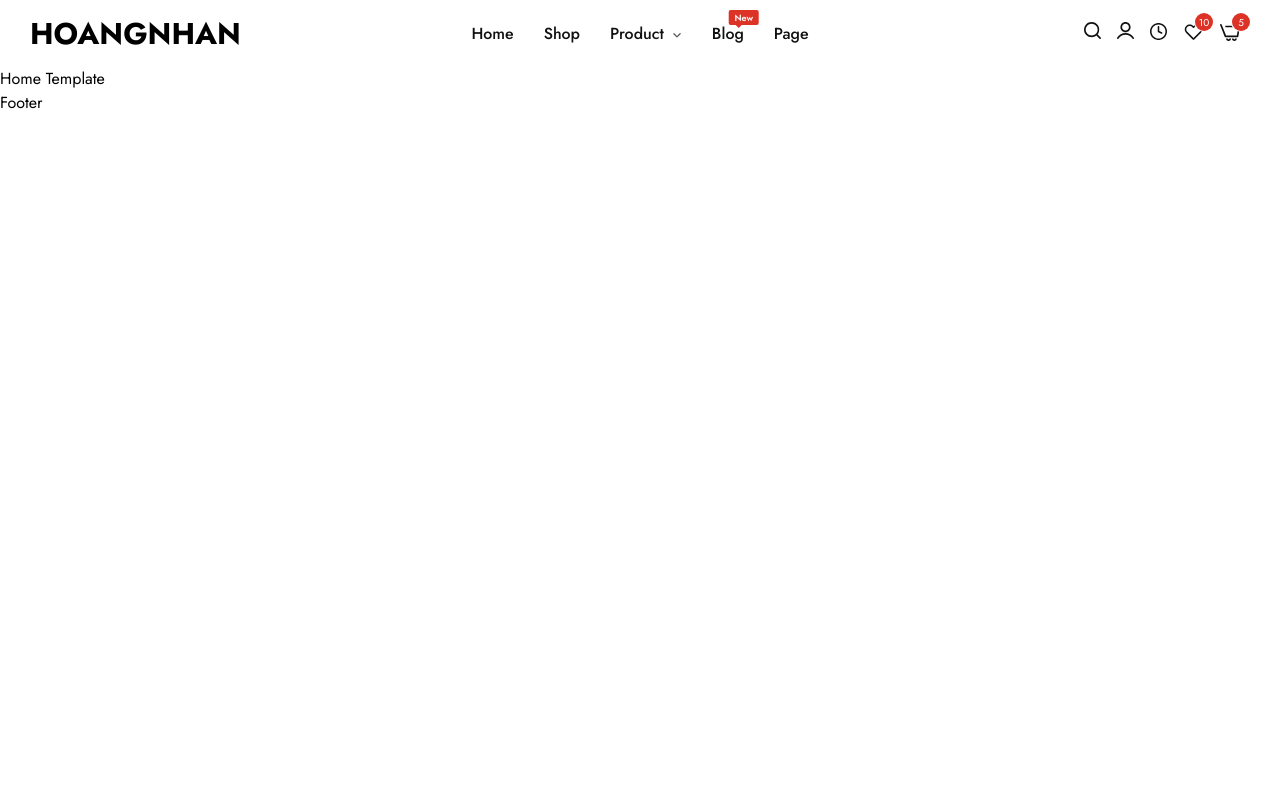
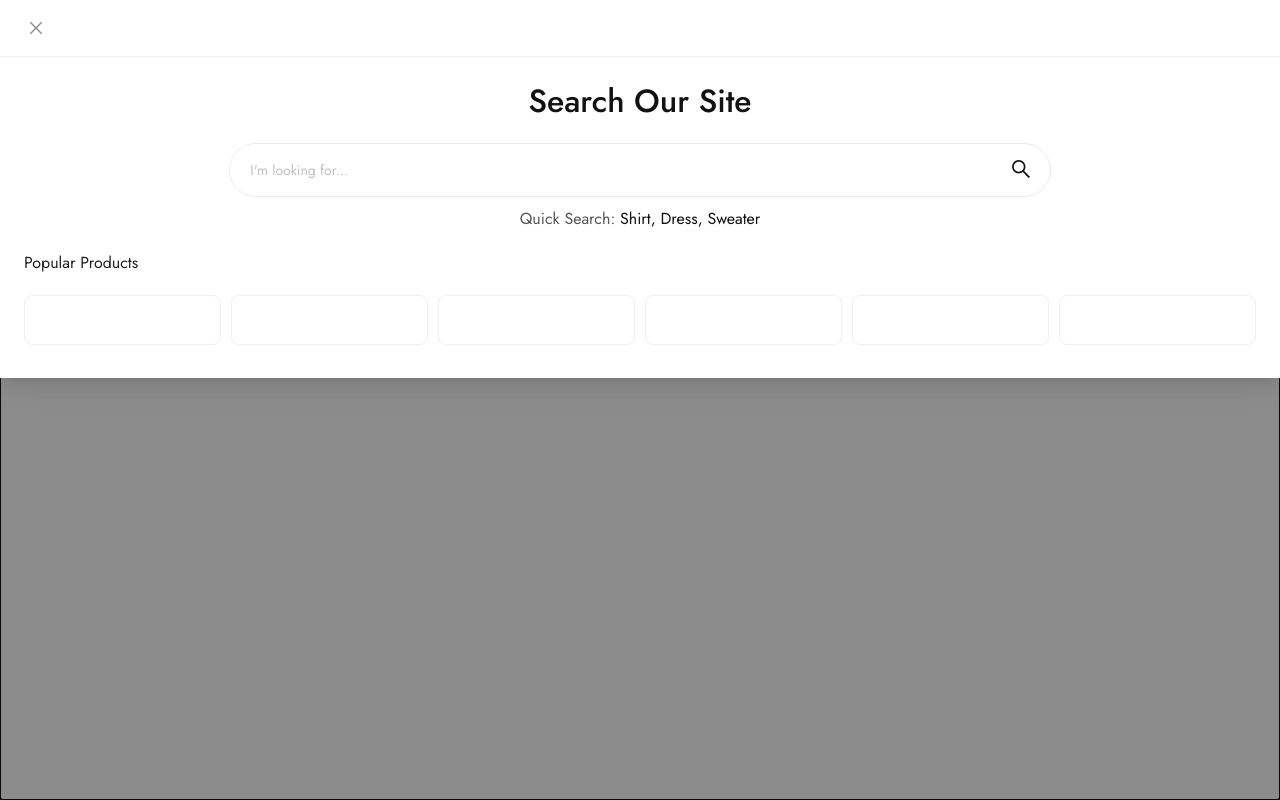
Before and after one commit to hoangnhan-dev/hoangnhan-store, a React (Vite) app in the folder client/: page / in a window 1280 px wide. Built offline with nearby package versions, Linux system fonts and the light colour scheme.

Commit message:
Search Drawer - input box

```diff
--- a/client/src/components/ui/Header.jsx
+++ b/client/src/components/ui/Header.jsx
@@ -7,65 +7,9 @@ import RecentIcon from "@/components/ui/svg/RecentIcon.jsx";
 import HeartIcon from "@/components/ui/svg/HeartIcon.jsx";
 import CartIcon from "@/components/ui/svg/CartIcon.jsx";
 import Badge from '@/components/ui/antd/Badge.jsx';
-
-export default function Header() {
-    return (
-      <div className="header header-middle">
-          <div className="grid grid-cols-3 items-center full-width">
-              {/* Logo */}
-              <div>
-                  <a href="#" className="header-logo">HOANGNHAN</a>
-              </div>
-
-              {/* Menu */}
-              <ul className="header-menu-list flex flex-wrap items-center justify-center">
-                  {
-                      menuList.map(item => (
-                        <li key={item.content} className={clsx("py-s2 px-s3", item?.pullDown && "flex items-center")}>
-                            <div className="relative">
-                                <a href={item.to} className="text-heading hover:text-primary transition font-500">{item.content}</a>
-                                {
-                                  item?.badgeFlag && (
-                                    <a href="#" className="header-label">{item?.badgeFlag}</a>
-                                  )
-                                }
-                            </div>
-                            {
-                              item?.pullDown && (
-                                <div className="pl-2 text-submenu text-[10px] relative top-0.5 cursor-pointer *:size-2.5">
-                                    <FontAwesomeIcon icon={faAngleDown}/>
-                                </div>
-                              )
-                            }
-                        </li>
-                      ))
-                  }
-              </ul>
-
-              {/* Submenu */}
-              <div>
-                  <ul className="flex items-center justify-end *:ml-4 pr-[9px]">
-                      <li>
-                          <button className="hover-svg"><SearchIcon/></button>
-                      </li>
-                      <li>
-                          <button className="hover-svg"><UserIcon/></button>
-                      </li>
-                      <li><a href="#" className="relative -top-0.5 hover-svg"><RecentIcon/></a></li>
-                      <li>
-                          <Badge count={10}><a href="#" className="relative top-0.5 hover-svg"><HeartIcon/></a></Badge>
-                      </li>
-                      <li>
-                      <Badge count={5}>
-                              <button className="relative top-0.5 hover-svg"><CartIcon/></button>
-                          </Badge>
-                      </li>
-                  </ul>
-              </div>
-          </div>
-      </div>
-    );
-}
+import Drawer from "@/components/ui/antd/Drawer.jsx";
+import {SearchInput} from "@/components/ui/antd/Input.jsx";
+import {CardMeta} from "@/components/ui/antd/Card.jsx";
 
 const menuList = [
     {
@@ -91,3 +35,101 @@ const menuList = [
         content: 'Page',
     },
 ];
+
+export default function Header() {
+    return (
+        <div className="header header-middle">
+            <div className="grid grid-cols-3 items-center full-width">
+                {/* Logo */}
+                <div>
+                    <a href="#" className="header-logo">HOANGNHAN</a>
+                </div>
+
+                {/* Menu */}
+                <ul className="header-menu-list flex flex-wrap items-center justify-center">
+                    {
+                        menuList.map(item => (
+                            <li key={item.content}
+                                className={clsx("py-8 px-12", item?.pullDown && "flex items-center")}>
+                                <div className="relative">
+                                    <a href={item.to}
+                                       className="text-heading hover:text-primary transition font-500">{item.content}</a>
+                                    {
+                                        item?.badgeFlag && (
+                                            <a href="#" className="header-label">{item?.badgeFlag}</a>
+                                        )
+                                    }
+                                </div>
+                                {
+                                    item?.pullDown && (
+                                        <div
+                                            className="pl-2 text-submenu text-[10px] cursor-pointer *:size-2.5">
+                                            <FontAwesomeIcon icon={faAngleDown}/>
+                                        </div>
+                                    )
+                                }
+                            </li>
+                        ))
+                    }
+                </ul>
+
+                {/* Submenu */}
+                <div>
+                    <ul className="flex items-center justify-end *:ml-4 pr-[9px]">
+                        <li>
+                            <button className="hover-svg"><SearchIcon/></button>
+                        </li>
+                        <li>
+                            <button className="hover-svg"><UserIcon/></button>
+                        </li>
+                        <li><a href="#" className="relative -top-0.5 hover-svg"><RecentIcon/></a></li>
+                        <li>
+                            <Badge count={20}><a href="#"
+                                                 className="relative top-0.5 hover-svg"><HeartIcon/></a></Badge>
+                        </li>
+                        <li>
+                            <Badge count={15}>
+                                <button className="relative top-0.5 hover-svg"><CartIcon/></button>
+                            </Badge>
+                        </li>
+                    </ul>
+                </div>
+            </div>
+
+            {/* Search Drawer */}
+            <Drawer open={true} placement="top">
+                <div className="container-fluid">
+                    {/*Search box */}
+                    <h4 className="text-center">Search Our Site</h4>
+                    <div className="w-2/3 mx-auto">
+                        <div className="search-input">
+                            <SearchInput placeholder="I'm looking for..." name="search-input"/>
+                        </div>
+                        <div className="mt-4 text-center">
+                            <div>
+                                <span className="text-grey">Quick Search: </span>
+                                <span className="*:text-heading *:hover:text-heading">
+                                    <a href="#">Shirt, </a>
+                                    <a href="#">Dress, </a>
+                                    <a href="#">Sweater</a>
+                                </span>
+                            </div>
+                        </div>
+                    </div>
+
+                    {/*Popular product */}
+                    <div className="mt-8">
+                        <h5>Popular Products</h5>
+                        <div className="mt-8 grid gap-4 grid-cols-6">
+                            {
+                                [...Array(6)].map((_) => (
+                                    <CardMeta></CardMeta>
+                                ))
+                            }
+                        </div>
+                    </div>
+                </div>
+            </Drawer>
+        </div>
+    );
+}
--- a/client/src/components/ui/antd/Badge.jsx
+++ b/client/src/components/ui/antd/Badge.jsx
@@ -1,6 +1,7 @@
 import {Badge as BadgeA} from 'antd';
 
-export default function Badge({...props}) {
+export default function Badge({children, ...props}) {
+    console.log(1);
     return (
       <BadgeA
             rootClassName="badge-component"
@@ -8,7 +9,7 @@ export default function Badge({...props}) {
             showZero
             {...props}
       >
-          {props.children}
+          {children}
       </BadgeA>
     );
 }
--- /dev/null
+++ b/client/src/components/ui/antd/Card.jsx
@@ -0,0 +1,9 @@
+import { Card as CardA} from "antd";
+
+export default function Card({children, ...props}) {
+    return <CardA {...props}>{children}</CardA>
+}
+
+export function CardMeta({children, ...props}) {
+    return <CardA {...props}>{children}</CardA>
+}
--- /dev/null
+++ b/client/src/components/ui/antd/Drawer.jsx
@@ -0,0 +1,5 @@
+import { Drawer as DrawerA } from 'antd';
+
+export default function Drawer({children, ...props}) {
+    return <DrawerA {...props}>{ children }</DrawerA>
+}
--- /dev/null
+++ b/client/src/components/ui/antd/Input.jsx
@@ -0,0 +1,9 @@
+import {Input as InputA} from 'antd';
+
+export default function Input({...props}) {
+    return <InputA {...props} />;
+}
+
+export function SearchInput({...props}) {
+    return <InputA.Search {...props} />;
+}
--- a/client/src/index.css
+++ b/client/src/index.css
@@ -1,19 +1,20 @@
 @tailwind base;
 
-/*@layer base {*/
-/*    h1 {*/
-/*        @apply text-2xl;*/
-/*    }*/
-/*    h2 {*/
-/*        @apply text-xl;*/
-/*    }*/
-/*    h3 {*/
-/*        @apply text-lg;*/
-/*    }*/
-/*    a {*/
-/*        @apply text-blue-600 underline;*/
-/*    }*/
-/*}*/
+@layer base {
+    html {
+        font-size: 62.5%;
+    }
+
+    * {
+        font-size: 1.6rem;
+    }
+
+    .h4, h4 {
+        font-size: clamp(2rem, 3vw, theme(fontSize.h4));
+        margin-bottom: clamp(1rem, 3vw, 2rem);
+        @apply font-500 tracking-normal text-heading leading-heading;
+    }
+}
 
 @tailwind components;
 
@@ -36,6 +37,42 @@
             @apply px-0;
         }
     }
+
+    .search-input {
+        @apply border border-inputBorder rounded-inputBorder transition;
+
+        &:focus-within {
+            @apply border-heading;
+        }
+
+        .ant-input-group-addon {
+            @apply bg-transparent;
+        }
+
+        .ant-input {
+            @apply py-6 rounded-inputBorder border-none shadow-none pl-8;
+        }
+
+        .ant-btn {
+            @apply bg-transparent border-none !text-heading;
+
+            &:hover {
+                @apply !bg-transparent text-heading;
+            }
+
+            svg {
+                @apply size-8;
+            }
+
+            div {
+                @apply shadow-none;
+            }
+        }
+
+        .ant-btn.ant-btn-icon-only {
+            width: 57px;
+        }
+    }
 }
 
 @tailwind utilities;
@@ -46,7 +83,7 @@
     }
 
     .header-logo {
-        @apply block font-bold text-header-logo;
+        @apply block font-bold text-headerLogo;
     }
 
     .header-menu-list {
@@ -61,9 +98,21 @@
         }
     }
 
+    .container-fluid {
+        @apply mx-auto w-full;
+        max-width: calc(var(--container-fluid-width) + var(--gutter-x));
+        padding-right: calc(var(--bs-gutter-x)* .5);
+        padding-left: calc(var(--bs-gutter-x)* .5);
+    }
+
     @media screen(xl) {
+        :root {
+            --container-fluid-width: 1410px;
+            --gutter-x: 6rem;
+        }
+
         .full-width {
-            @apply px-s6;
+            @apply px-24;
         }
     }
 }
--- a/client/src/main.jsx
+++ b/client/src/main.jsx
@@ -11,10 +11,16 @@ ReactDOM.createRoot(document.getElementById('root')).render(
           <ConfigProvider theme={{
               token: {
                   fontFamily: 'Jost',
+                  colorPrimary: '#111111',
               },
               components: {
                   Badge: {
                       indicatorHeight: 18,
+                  },
+                  Input: {
+                      activeBorderColor: '#111111',
+                      activeShadow: 'none',
+                      hoverBorderColor: 'none',
                   },
               },
           }}>
--- a/client/tailwind.config.js
+++ b/client/tailwind.config.js
@@ -6,49 +6,31 @@ export default {
   ],
   theme: {
     fontFamily: {
-      'sans': 'Jost, Helvetica, Arial, sans-serif',
+      sans: 'Jost, Helvetica, Arial, sans-serif',
     },
     screens: {
       'sm': '640px',
-      // => @media (min-width: 640px) { ... }
-
       'md': '768px',
-      // => @media (min-width: 768px) { ... }
-
       'lg': '1024px',
-      // => @media (min-width: 1024px) { ... }
-
       'xl': '1200px',
-      // => @media (min-width: 1200px) { ... }
-
       '2xl': '1536px',
-      // => @media (min-width: 1536px) { ... }
     },
     extend: {
-      spacing: {
-        's1': '5px',
-        's2': '10px',
-        's3': '15px',
-        's4': '20px',
-        's5': '25px',
-        's6': '30px',
-        's7': '35px',
-        's8': '40px',
-        's9': '45px',
-        's10': '50px',
+      colors: {
+        grey: '#555555',
+        heading: '#111111',
+        primary: '#dd3327',
+        btnPrimaryBg: '#111111',
+        submenu: '#555555',
+        inputBorder: '#ebebeb',
       },
-      colors: {
-        'heading': '#111111',
-        'primary': '#dd3327',
-        'btn-primary-bg': '#111111',
-        'submenu': '#555555',
+      borderRadius: {
+        inputBorder: '30px',
       },
-      // borderRadius: {
-      //   '4xl': '2rem',
-      // },
       fontSize: {
-        'normal': '16px',
-        'header-logo': '30px',
+        normal: '16px',
+        headerLogo: '30px',
+        h4: '32px',
       },
       fontWeight: {
         400: '400',
@@ -57,8 +39,9 @@ export default {
         700: '700',
       },
       lineHeight: {
+        heading: 1.3,
         normal: 1.75,
-      }
+      },
     },
   },
   plugins: [],
```
